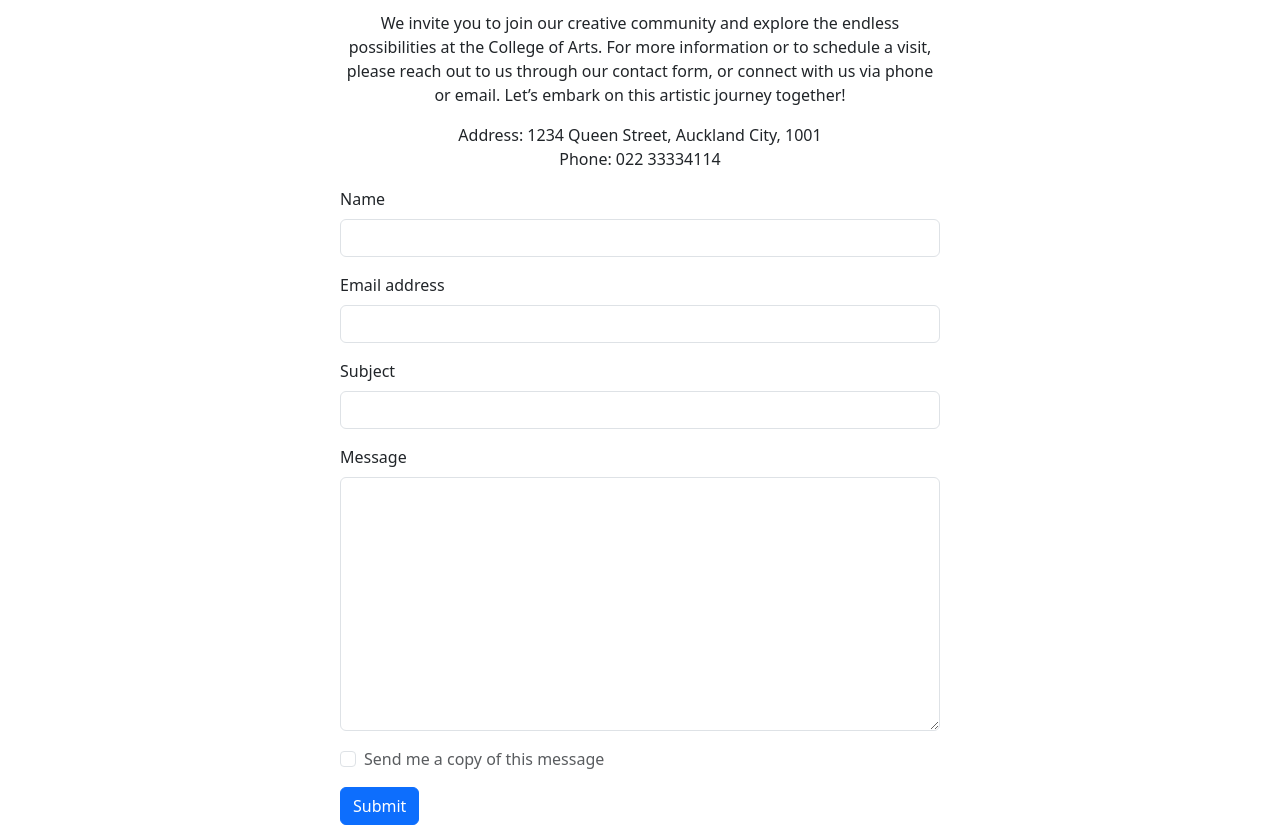
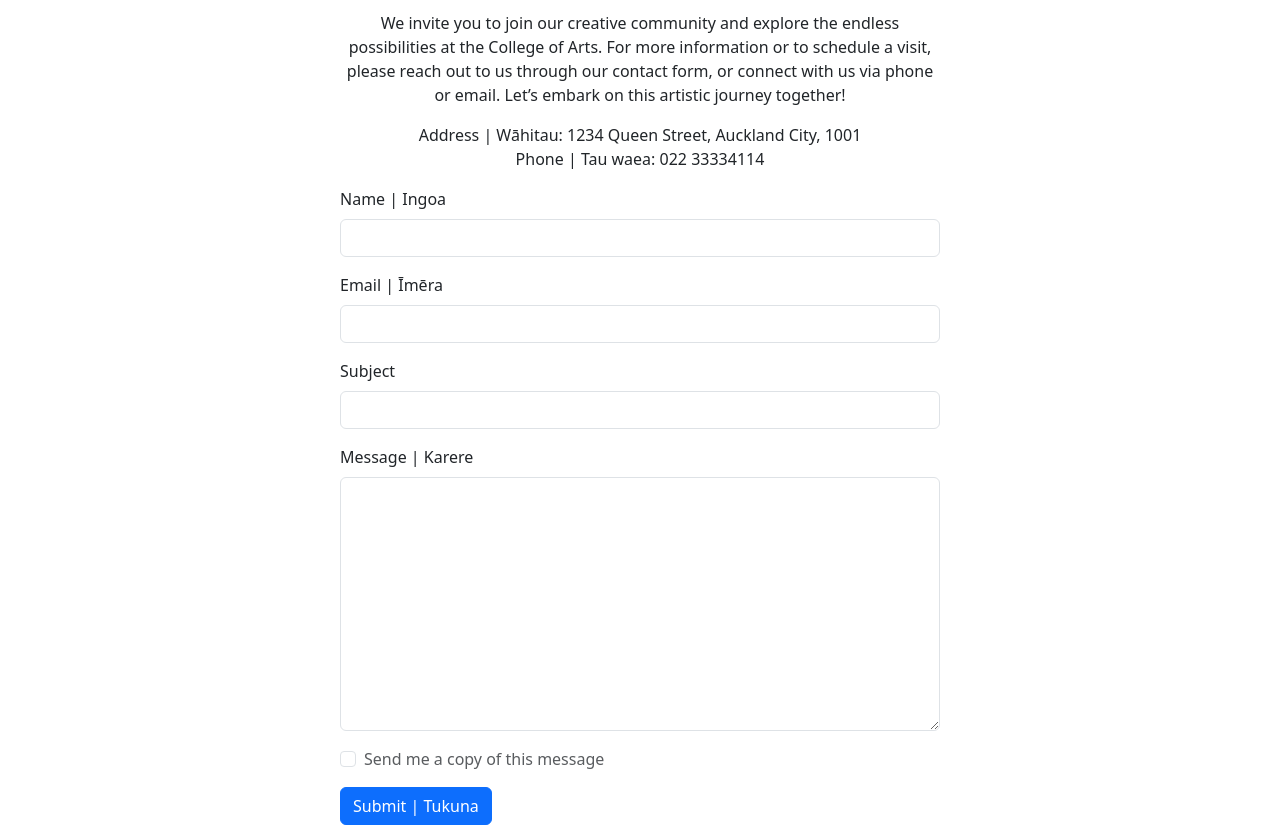
Before and after one commit to toasterw/college-of-arts, a plain HTML site: page contact_us.html in a window 1280 px wide. Shown: the part 133-958 px from the top of the page. Drawn offline with nearby package versions, Linux system fonts and the light colour scheme.

Commit message:
add translations to contact us page

```diff
--- a/contact_us.html
+++ b/contact_us.html
@@ -81,15 +81,15 @@
         journey together!
       </p>
       <p class="text-center mt-3 mx-auto" style="max-width: 600px">
-        Address: 1234 Queen Street, Auckland City, 1001<br />Phone: 022 33334114
+        Address | Wāhitau: 1234 Queen Street, Auckland City, 1001<br>Phone | Tau waea: 022 33334114
       </p>
       <form class="mx-auto" style="max-width: 600px">
         <div class="mb-3">
-          <label for="name" class="form-label">Name</label>
+          <label for="name" class="form-label">Name | Ingoa</label>
           <input class="form-control" id="name" autocomplete="off" />
         </div>
         <div class="mb-3">
-          <label for="email" class="form-label">Email address</label>
+          <label for="email" class="form-label">Email | Īmēra</label>
           <input
             type="email"
             class="form-control"
@@ -101,7 +101,7 @@
           <input class="form-control" id="subject" autocomplete="off" />
         </div>
         <div class="mb-3">
-          <label for="message" class="form-label">Message</label>
+          <label for="message" class="form-label">Message | Karere</label>
           <textarea class="form-control" id="message" rows="10"></textarea>
         </div>
         <div class="form-check mb-3">
@@ -114,7 +114,7 @@
             Send me a copy of this message
           </label>
         </div>
-        <button type="submit" class="btn btn-primary">Submit</button>
+        <button type="submit" class="btn btn-primary">Submit | Tukuna</button>
     </main>
     <footer>
       <!-- place footer here -->
```
